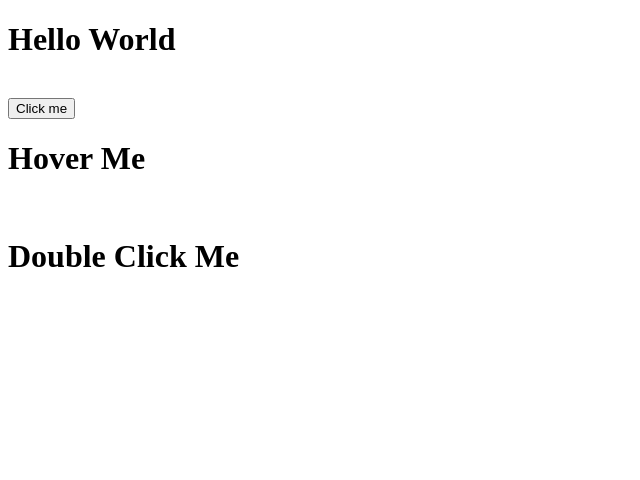
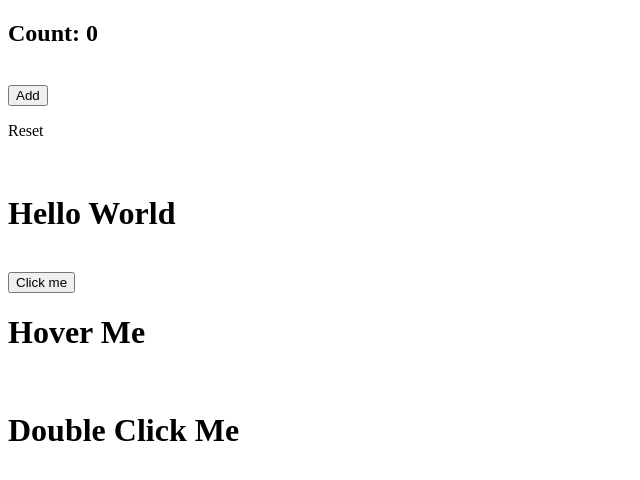
Before and after one commit to Glanvin/event-driven-activities, a plain HTML site: page index.html in a window 1280 px wide. Both pictures are taken after a click on the button "Click me". Shown: the whole page, without its empty margins (0-640 px from the left). Drawn offline with Linux system fonts and the light colour scheme.

Commit message:
Added: Counter

```diff
--- a/index.html
+++ b/index.html
@@ -6,6 +6,10 @@
 	<title>Event Driven</title>
 </head>
 <body>
+	<h2 id="count-value">Count: 0</h2><br>
+	<button id="count-btn">Add</button>
+	<p id="count-btn-reset">Reset</p>
+	<br>
 	<h1 id="first-text">Click the button</h1><br>
 	<button id="first-button">Click me</button><br>
 	<h1 id="second-text">Hover Me</h1><br>
@@ -17,6 +21,24 @@
 
 		const secondElement = document.getElementById('second-text');
 		const thirdElement = document.getElementById('third-text');
+
+		let count = 0;
+		const countBtn = document.getElementById('count-btn');
+		const countBtnReset = document.getElementById('count-btn-reset');
+		const countElement = document.getElementById('count-value');
+
+		countBtnReset.addEventListener('click', (e) => {
+			e.preventDefault();
+			count = 0;
+			countElement.innerHTML = `Count: ${count}`;
+		});
+
+		countBtn.addEventListener('click', (e) => {
+			e.preventDefault();
+			count++;
+			countElement.innerHTML = `Count: ${count}`;
+
+		});
 
 		firstButton.addEventListener('click', (e) => {
 			e.preventDefault();
```
